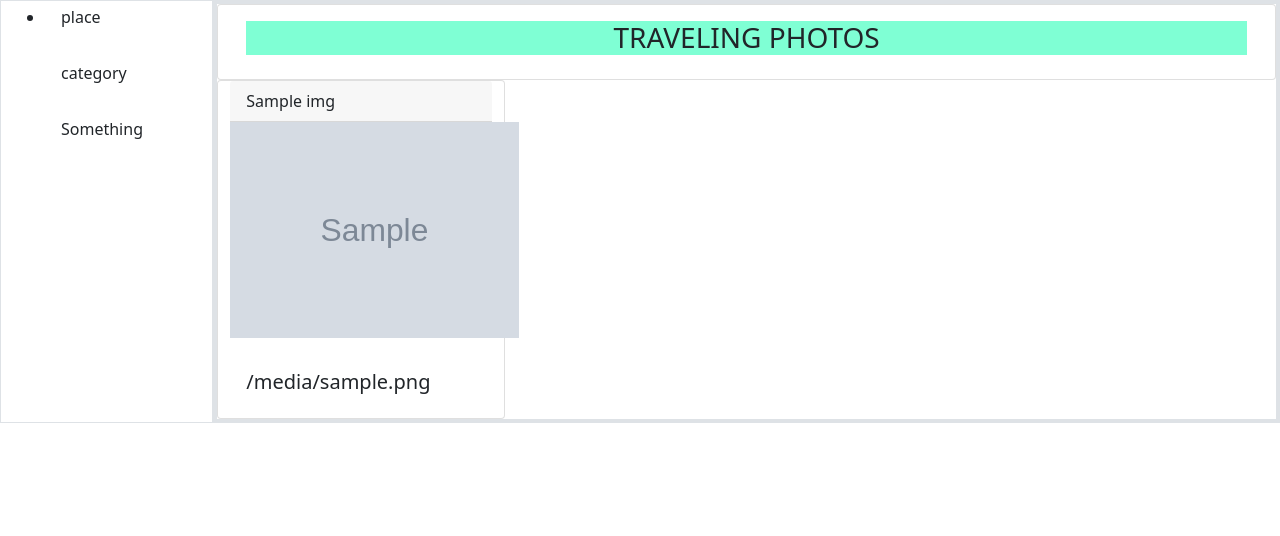
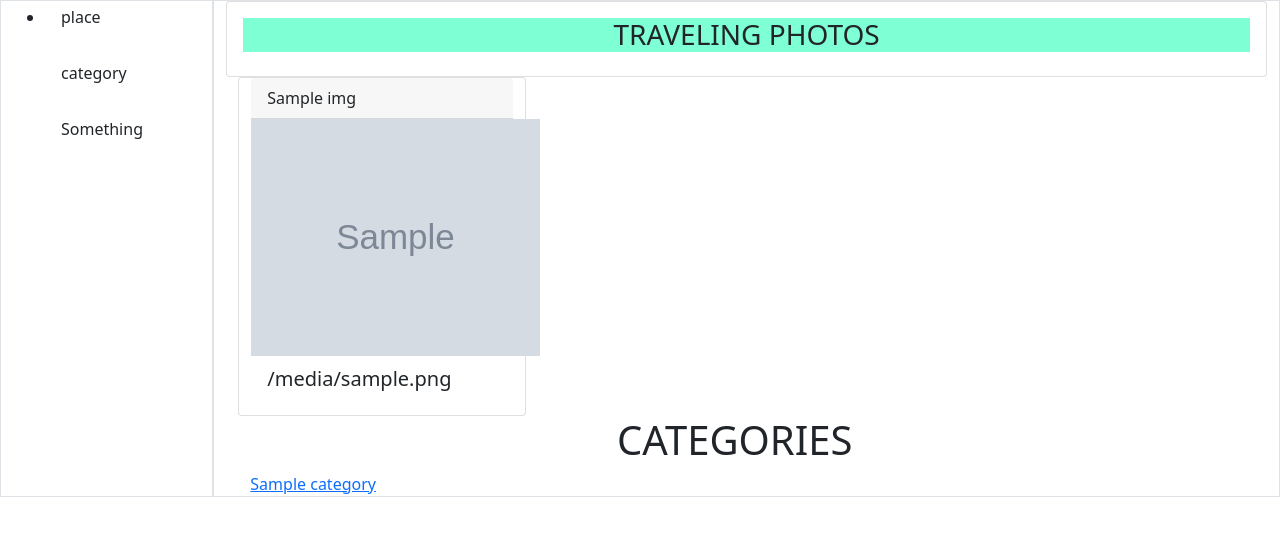
Before and after one commit to alphonce-otieno-odhiambo/PICTURE-GERLLARY, a Django app: template gallery/templates/home.html in a window 1280 px wide. Shown: the part 56-592 px from the top of the page. Run offline with Django 3.2, Linux system fonts and the light colour scheme; the template is opened without the code that fills it: most values are stand-ins (such as "Sample title", 1, 10 or a date in 2020); grey boxes marked "Sample" are stand-in pictures.

Commit message:
query the data by category

```diff
--- a/gallery/forms.py
+++ b/gallery/forms.py
@@ -5,4 +5,4 @@ from .models import Picture
 class PictureForm(forms.ModelForm):
     class Meta:
         model=Picture
-        fields=("image_name", "image")
+        fields=("image_name", "category","image_description", "image")
--- a/gallery/templates/home.html
+++ b/gallery/templates/home.html
@@ -18,67 +18,57 @@
                     </li>
                 </ul>
             </div>
-            <div class="col-10 border border-4">
-                <div class="row">
+            <div class="col-md-10 border ">
+                <div>
                     <div class="card">
                         <div class="card-body">
                           <h3 style="text-align: center;background-color: aquamarine;">TRAVELING PHOTOS</h3>
                         </div>
                     </div>
+                </div>
                 <div class="container">
                     <div class="row">
+
                             {% for imgs in images %}
+
                                         <div class="card" style="width: 18rem;">
                                             <div class="card-header">{{imgs.image_name}}</div>
                                 {% if imgs.image%}
-                                <div>
-                                    <div >
-                                        <img src="{{ imgs.image.url}}" alt="..." class="img-thumnail" height="110%" width="110%">
-                                    </div>
-                            {% else%}
+
                                             <div >
                                             <img src="{{ imgs.image.url}}" alt="..." class="img-thumnail" height="110%" width="110%">
                                             </div>
 
+                                            <div class="card-body">
+                                                <p class="card-text"><h5 class="card-title"> {{imgs.image_description}} </h5>
+                                            </div>
+
+                                {% else%}
+
+
                                         <h2>There is no image </h2>
+
 
                                         </div>
                                     </div>
                                 {% endif%}
-                            <!-- <img src="..." class="card-img-top" alt="..."> -->
-                            <div class="card-body">
-                                <p class="card-text"><h5 class="card-title"> {{imgs.image_description}} </h5>
-                            </div>
+
+
                             {% endfor %}
                     </div>
 
+                    <div class="row">
+                        <div class="col-12">
+                            <h1 style="text-align: center;"> CATEGORIES</h1>
+                            {% for categories in categ %}
+                            <ul class="list-group list-group-flush">
+                                <a href=" {% url 'home'%}?categories={{categories.name}} "> {{categories.name}}</a>
+
+                              </ul>
+                            {% endfor %}
                         </div>
                     </div>
-                    <!-- <div class="col-4">
-                        {% for imgs in images %}
-                        <div class="card text-white bg-secondary mb-3" style="max-width: 18rem;">
-                            <div class="card-header">{{imgs.image_name}}</div>
-                            <div class="card-body">
-                              <h5 class="card-title"> {{imgs.image_description}} </h5>
-                              {% if imgs.image%}
-                              <div>
-
-
-                                        <img src="{{ imgs.image.url}}" alt="..." class="img-thumnail" height="100%" width="100%">
-                              {% else%}
-
-                                        <h2>There is no image </h2>
                 </div>
-                                </div>
-                              {% endif%}
-                            </div>
-                        </div>
-                        {% endfor %}
-                    </div>  -->
-
-
-                </div>
-
             </div>
         </div>
     </div>
```
Also changed, not shown: gallery/models.py (+6 -6 lines), gallery/views.py (+12 -7 lines), media/media/images/IMG-20201007-WA0013_37w9qrF.jpg (added), media/media/images/IMG_20210811_221935_870.JPG (added), media/media/images/IMG_20210811_221935_870_YrxwmZ3.JPG (added), media/media/images/IMG_20210811_222207_018.JPG (added), media/media/images/IMG_20210811_222513_313.JPG (added), media/media/images/IMG_20210811_222513_313_Z1kDYBz.JPG (added), media/media/images/IMG_20210811_222513_313_hf4Ong4.JPG (added), media/media/images/IMG_20210811_222513_313_xkCTMIs.JPG (added), media/media/images/simpsoms.JPG (added), media/media/images/work3.jpg (added). Lines whose indentation alone changed are shown as unchanged.
